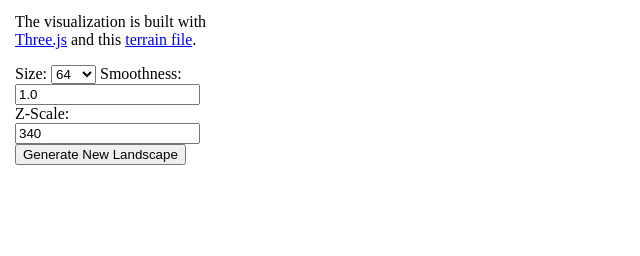
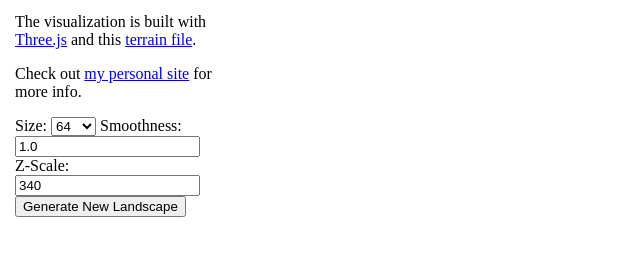
Before and after one commit to pixelchef/fractal-landscape-generator, a plain HTML site: page index.html in a window 1280 px wide. Shown: the part 226-482 px from the top of the page, without its empty margins (0-640 px from the left). Drawn offline with Linux system fonts and the light colour scheme; a script that the page names is missing.

Commit message:
Persona link

```diff
--- a/index.html
+++ b/index.html
@@ -32,6 +32,9 @@
 <a href="https://github.com/mrdoob/three.js">Three.js</a> and this <a href="https://pixelchef.github.io/fractal-landscape-generator/lib/terrain.js">terrain file</a>.
 
         </p>
+                <p>
+                  Check out <a href="https://patrickrogers.com">my personal site</a> for more info.
+                </p>
       </div>
 
 
```
